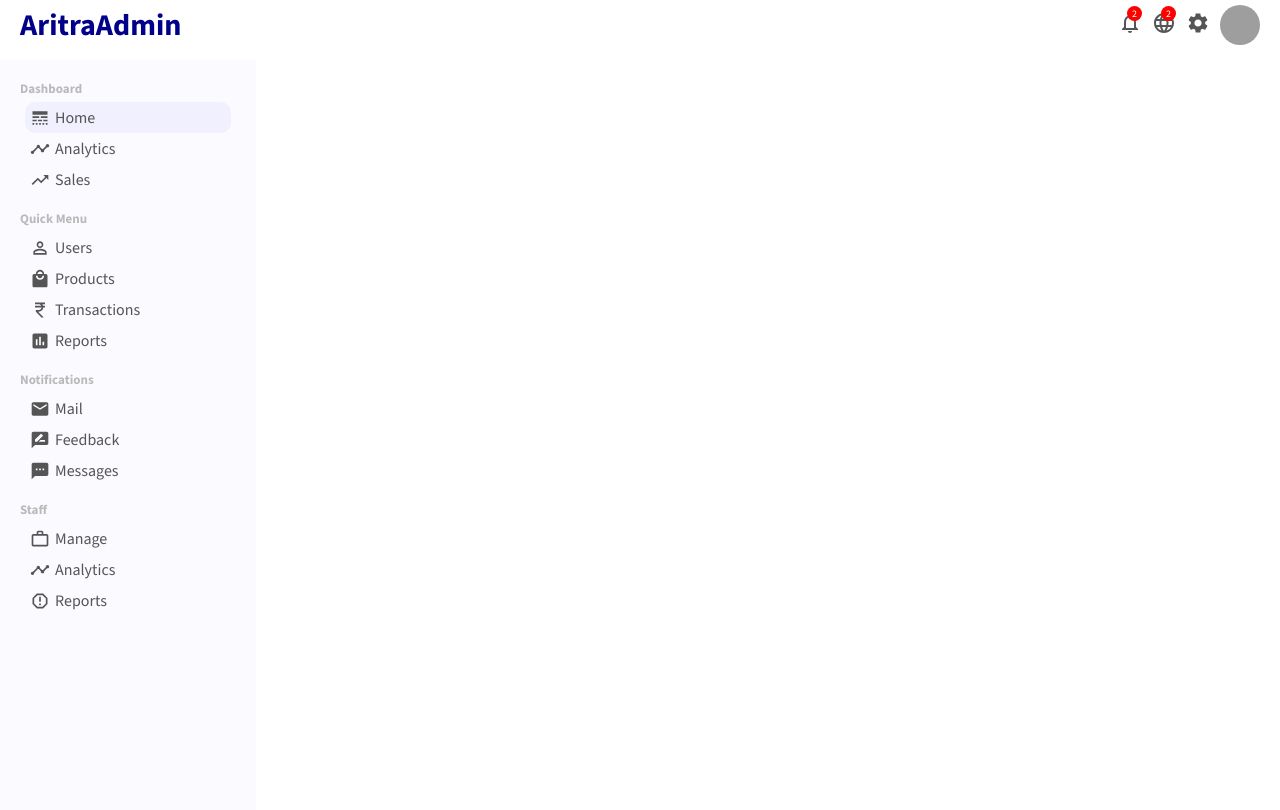
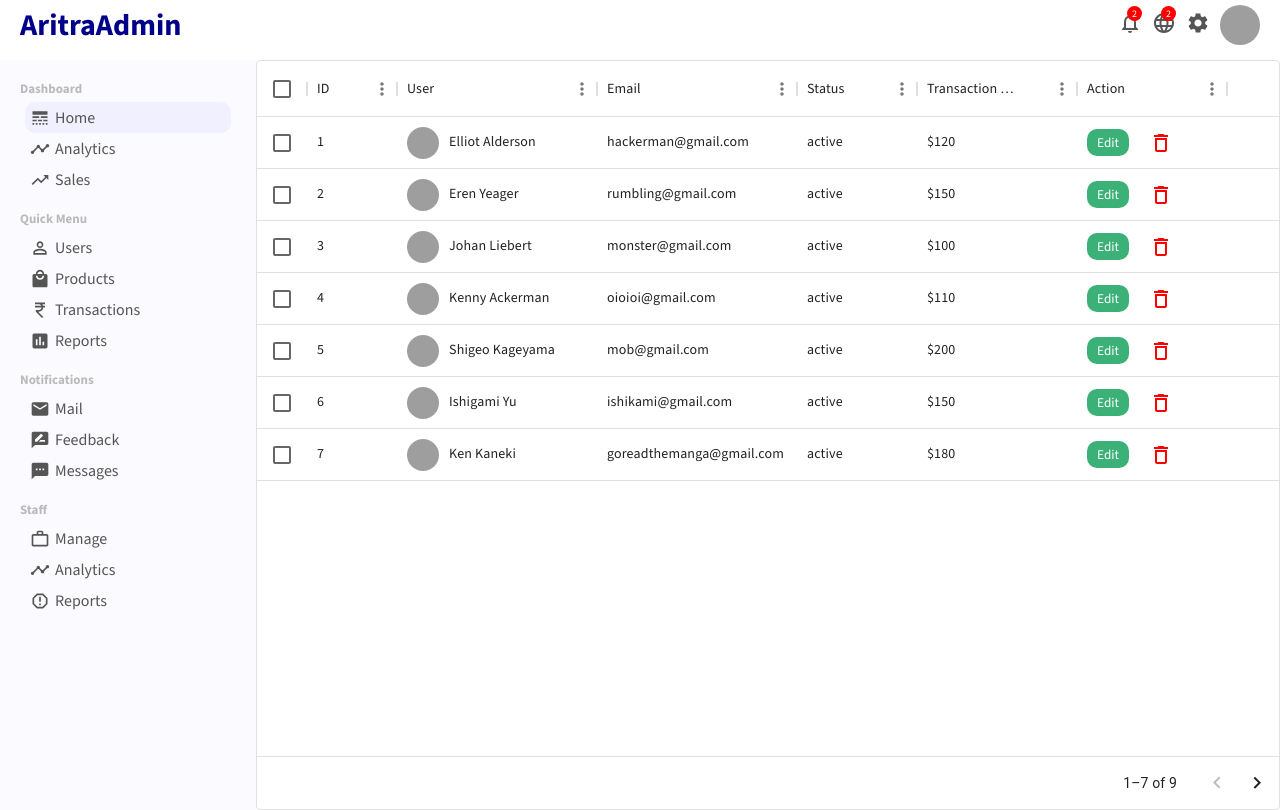
Before and after one commit to AritraChatterjee22/AdminPage, a React (Create React App) app: page /users in a window 1280 px wide. Built offline with nearby package versions, Linux system fonts and the light colour scheme; grey boxes are pictures that could not be loaded.

Commit message:
userList

```diff
--- a/package.json
+++ b/package.json
@@ -8,6 +8,7 @@
     "@material-ui/core": "^4.12.4",
     "@mui/icons-material": "^5.11.16",
     "@mui/material": "^5.13.5",
+    "@mui/x-data-grid": "^6.9.0",
     "@testing-library/jest-dom": "^5.16.5",
     "@testing-library/react": "^13.4.0",
     "@testing-library/user-event": "^13.5.0",
--- a/src/App.js
+++ b/src/App.js
@@ -2,7 +2,7 @@ import Sidebar from "./components/sidebar/Sidebar";
 import Topbar from "./components/topbar/Topbar";
 import "./app.css";
 import Home from "./pages/home/Home";
-import { BrowserRouter as Router, Switch, Route} from "react-router-dom";
+import { BrowserRouter as Router, Route, Routes} from "react-router-dom";
 import UserList from "./pages/userList/UserList";
 
 
@@ -12,14 +12,10 @@ function App() {
       <Topbar/>
       <div className="container">
         <Sidebar/>
-        <Switch>
-          <Route exact path="/">
-            <Home/>
-          </Route>
-          <Route path="/users">
-            <UserList/>
-          </Route>
-        </Switch>
+        <Routes>
+          <Route exact path="/" element= <Home/> />
+          <Route path="/users" element=<UserList/> />
+        </Routes>
       </div>
     </Router>
   );
--- a/src/dummyData.js
+++ b/src/dummyData.js
@@ -49,3 +49,53 @@
     "Active Users": 4000,
   },
 ];
+
+
+
+export const userRows = [
+  { id: 1, username: 'Elliot Alderson', avatar: "https://assets2.ignimgs.com/2016/08/29/mr-robotjpg-42cabf.jpg",
+      email: "hackerman@gmail.com",
+      status: "active",
+      transaction:"$120",
+    },
+  { id: 2, username: 'Eren Yeager', avatar: "https://i1.sndcdn.com/artworks-QLH5FyzoNynvfQmg-EICzDA-t500x500.jpg",
+      email: "rumbling@gmail.com",
+      status: "active",
+      transaction:"$150",
+    },
+  { id: 3, username: 'Johan Liebert', avatar: "https://i.pinimg.com/originals/d0/6d/22/d06d22fae2239a502b63b5fe477bcd56.jpg",
+      email: "monster@gmail.com",
+      status: "active",
+      transaction:"$100",
+    },
+  { id: 4, username: 'Kenny Ackerman', avatar: "https://e1.pxfuel.com/desktop-wallpaper/282/360/desktop-wallpaper-eren-jaeger-drip-meme-attack-on-titan-drip.jpg",
+      email: "oioioi@gmail.com",
+      status: "active",
+      transaction:"$110",
+    },
+  { id: 5, username: 'Shigeo Kageyama', avatar: "https://images.alphacoders.com/998/thumb-1920-998446.jpg",
+      email: "mob@gmail.com",
+      status: "active",
+      transaction:"$200",
+    },
+  { id: 6, username: 'Ishigami Yu', avatar: "https://www.nautiljon.com/images/perso/00/23/ishigami_yu_18132.webp",
+      email: "ishikami@gmail.com",
+      status: "active",
+      transaction:"$150",
+    },
+  { id: 7, username: 'Ken Kaneki', avatar: "https://anime.atsit.in/l/rou/wp-content/uploads/sites/7/2023/02/top-15-citate-ken-kaneki-din-tokyo-ghoul-despre-viata-si-durere.jpg",
+      email: "goreadthemanga@gmail.com",
+      status: "active",
+      transaction:"$180",
+    },
+  { id: 8, username: 'Denji', avatar: "https://static1.cbrimages.com/wordpress/wp-content/uploads/2022/11/Denji-is-pointing-an-accusing-finger.jpg",
+      email: "mommymakima@gmail.com",
+      status: "active",
+      transaction:"$205",
+    },
+  { id: 9, username: 'Gojo Satoru', avatar: "https://anime.atsit.in/tl/wp-content/uploads/2023/01/30-best-satoru-gojo-quotes-mula-sa-jujutsu-kaisen-5.jpg",
+      email: "youareweak@gmail.com",
+      status: "active",
+      transaction:"$120",
+    },
+];
--- a/src/pages/userList/UserList.jsx
+++ b/src/pages/userList/UserList.jsx
@@ -1,10 +1,71 @@
 import React from 'react'
 import "./userList.css"
+import { DataGrid } from '@mui/x-data-grid';
+import { DeleteOutline } from '@mui/icons-material';
+import { userRows } from '../../dummyData';
+import { Link } from 'react-router-dom';
+import { useState } from 'react';
 
 
 function UserList() {
+  const [data, setData] = useState(userRows)
+  const handleDelete = (id)=>{
+    setData(data.filter((item) => item.id !== id));
+  }
+
+  const columns = [
+  { field: 'id', headerName: 'ID', width: 90 },
+  { field: 'user', headerName: 'User', width: 200, renderCell: (params)=>{
+      return(
+      <div className='userListUser'>
+          <img className='userListImg' src={params.row.avatar} alt=""/>
+          {params.row.username}
+        </div>
+      )
+    } },
+  { field: 'email', headerName: 'Email', width: 200 },
+  {
+    field: 'status',
+    headerName: 'Status',
+    width: 120,
+  },
+  {
+    field: 'transaction',
+    headerName: 'Transaction Volume',
+    width: 160,
+  },
+  {
+    field: 'Action',
+    headerName: 'Action',
+    width: 150,
+    renderCell: (params)=>{
+        return(
+        <>
+          <Link to={"/user/"+params.row.id}>
+            <button className='userListEdit'>Edit</button>
+          </Link>
+          <DeleteOutline className='userListDelete' onClick={()=>handleDelete(params.row.id)}/>
+         </>
+        )
+      }
+  },
+];
+
   return (
-    <div className='userList'></div>
+    <div className='userList'>
+      <DataGrid
+        rows={data}
+        disableRowSelectionOnClick
+        columns={columns}
+        initialState={{
+          pagination: {
+            paginationModel: { page: 0, pageSize: 7 },
+          },
+        }}
+        pageSizeOptions={[5, 10]}
+        checkboxSelection
+      />
+    </div>
   )
 }
 
--- a/src/pages/userList/userList.css
+++ b/src/pages/userList/userList.css
@@ -1,3 +1,31 @@
 .userList{
   flex: 4;
 }
+
+.userListUser{
+  display: flex;
+  align-items: center;
+}
+
+.userListImg{
+  width: 32px;
+  height: 32px;
+  border-radius: 50%;
+  object-fit:cover;
+  margin-right: 10px;
+}
+
+.userListEdit{
+  border: none;
+  border-radius: 10px;
+  padding: 5px 10px;
+  background-color: #3bb077;
+  color: white;
+  cursor: pointer;
+  margin-right: 20px;
+}
+
+.userListDelete{
+  color: red;
+  cursor: pointer;
+}
```
Also changed, not shown: src/pages/home/user/User.jsx (added), src/pages/home/user/user.css (added), 1 other file (tests, documents, lock files or other folders).
